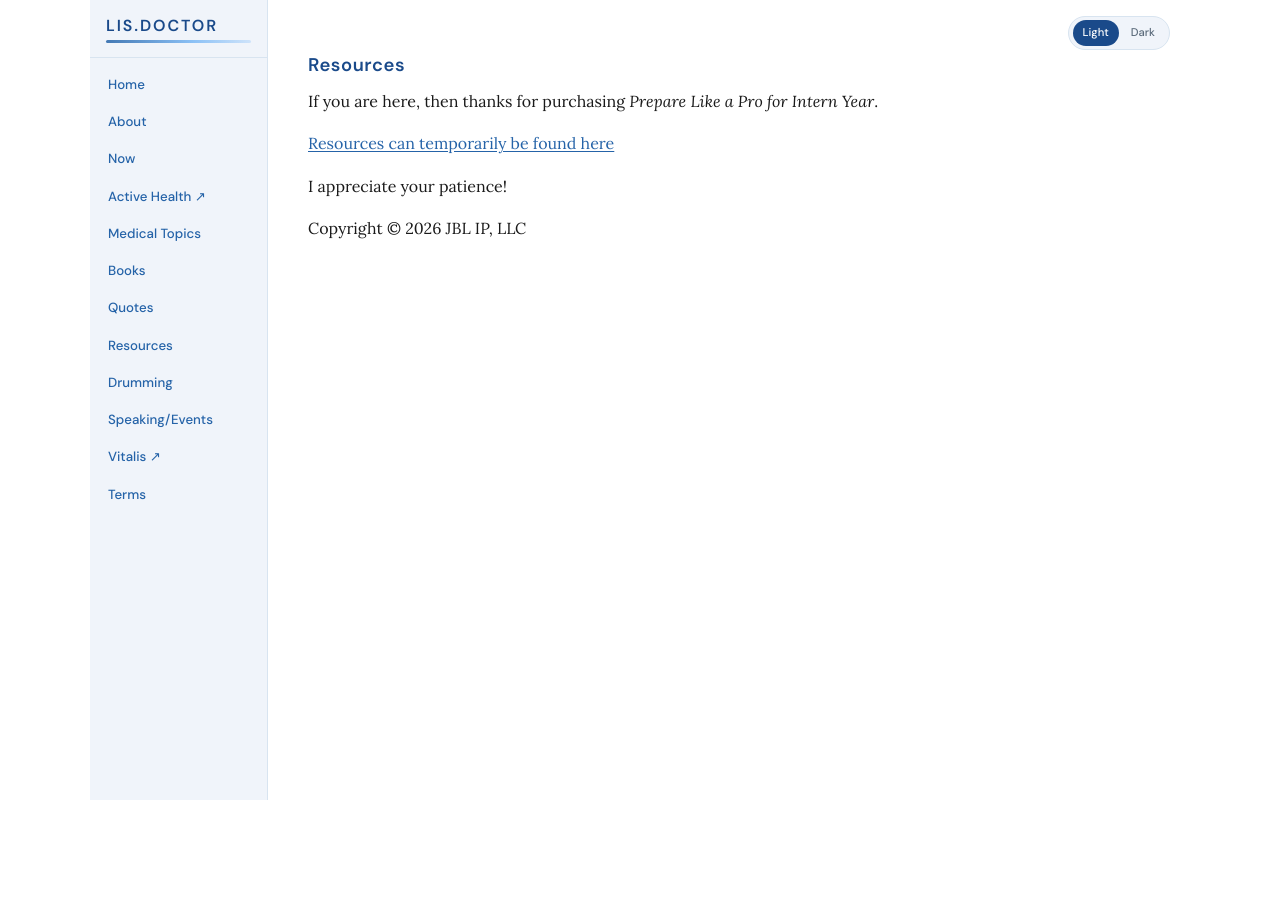
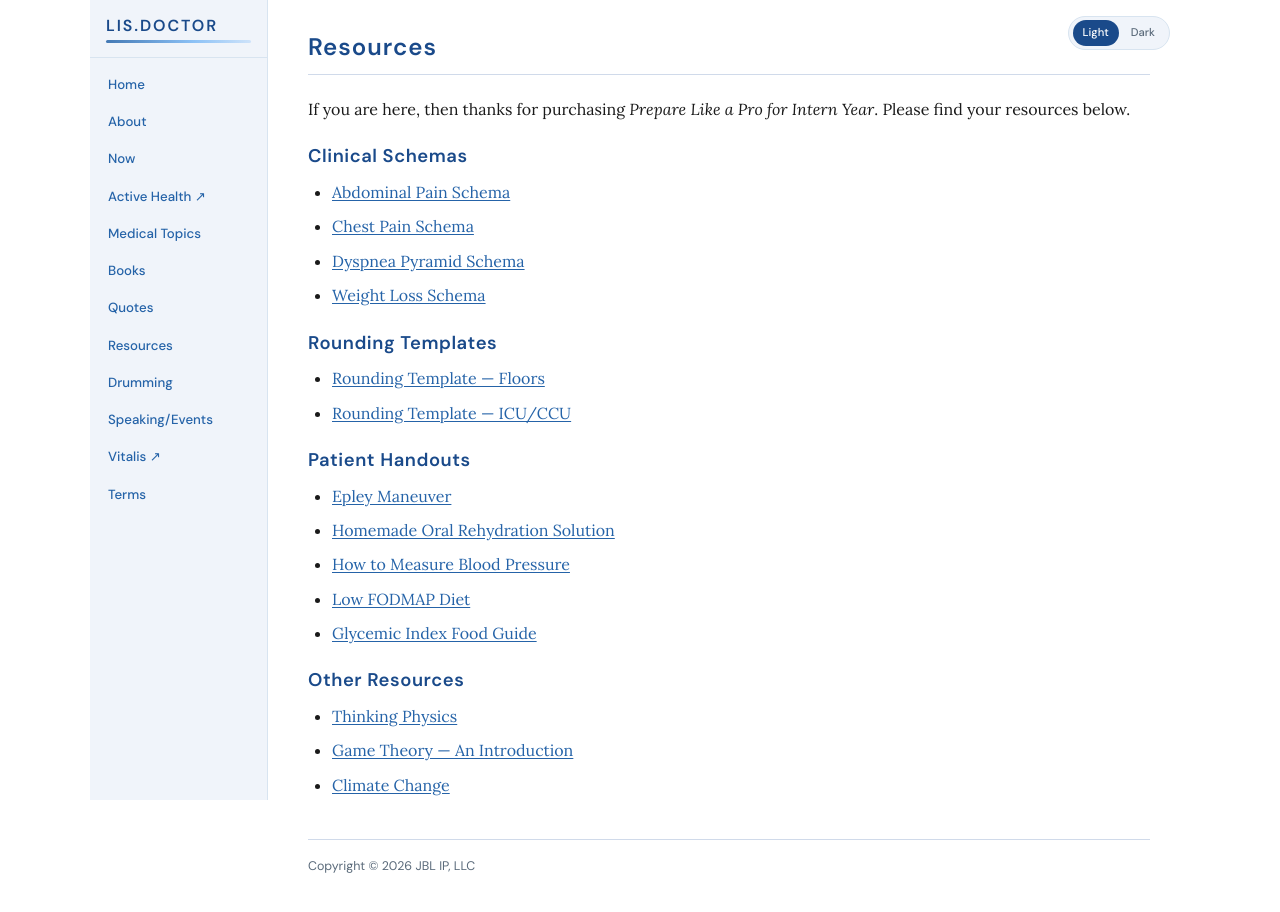
Before and after one commit to 1J6/Lis.Doctor, a plain HTML site: page resources/index.html in a window 1280 px wide. Before the commit the page ends 800 px from the top, so only its background shows below. Drawn offline with Linux system fonts and the light colour scheme.

Commit message:
Update index.html

```diff
--- a/resources/index.html
+++ b/resources/index.html
@@ -43,14 +43,43 @@
         <span class="pill-option" data-mode="dark">Dark</span>
       </div>
     </div>
-<h2>Resources</h2>
-<p>
-If you are here, then thanks for purchasing <em>Prepare Like a Pro for Intern Year</em>.
-<p>
-<a href="https://lis.doctor/pub">Resources can temporarily be found here</a>
-<p>
-I appreciate your patience!
-<P>Copyright &copy; 2026 JBL IP, LLC
+
+    <h1>Resources</h1>
+    <hr>
+
+    <p>If you are here, then thanks for purchasing <em>Prepare Like a Pro for Intern Year</em>. Please find your resources below.</p>
+
+    <h2>Clinical Schemas</h2>
+    <ul>
+      <li><a href="https://lis.doctor/pub/Schema_AbPain.pdf">Abdominal Pain Schema</a></li>
+      <li><a href="https://lis.doctor/pub/Schema_ChestPain.pdf">Chest Pain Schema</a></li>
+      <li><a href="https://lis.doctor/pub/Schema_DyspneaPyramid.pdf">Dyspnea Pyramid Schema</a></li>
+      <li><a href="https://lis.doctor/pub/Schema_WeightLoss.pdf">Weight Loss Schema</a></li>
+    </ul>
+
+    <h2>Rounding Templates</h2>
+    <ul>
+      <li><a href="https://lis.doctor/pub/Rounding_Template-FLOORS.pdf">Rounding Template — Floors</a></li>
+      <li><a href="https://lis.doctor/pub/Rounding_Template-ICUorCCU.pdf">Rounding Template — ICU/CCU</a></li>
+    </ul>
+
+    <h2>Patient Handouts</h2>
+    <ul>
+      <li><a href="https://lis.doctor/pub/Epley_Maneuver.pdf">Epley Maneuver</a></li>
+      <li><a href="https://lis.doctor/pub/HomemadeOralRehydrationSolution.pdf">Homemade Oral Rehydration Solution</a></li>
+      <li><a href="https://lis.doctor/pub/How_To_Measure_Blood_Pressure.pdf">How to Measure Blood Pressure</a></li>
+      <li><a href="https://lis.doctor/pub/Low_FODMAP_Diet_12.16.pdf">Low FODMAP Diet</a></li>
+      <li><a href="https://lis.doctor/pub/glycemic-index-food-guide.pdf">Glycemic Index Food Guide</a></li>
+    </ul>
+
+    <h2>Other Resources</h2>
+    <ul>
+      <li><a href="https://lis.doctor/pub/Thinking-Physics.pdf">Thinking Physics</a></li>
+      <li><a href="https://lis.doctor/pub/GameTheory_AnIntroduction.pdf">Game Theory — An Introduction</a></li>
+      <li><a href="https://lis.doctor/pub/climate_change.pdf">Climate Change</a></li>
+    </ul>
+
+    <p class="copyright">Copyright &copy; 2026 JBL IP, LLC</p>
   </main>
 </div>
 
```
